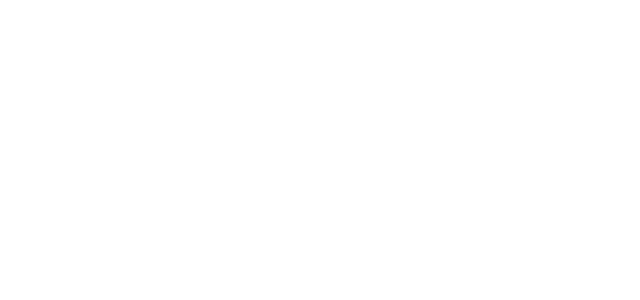
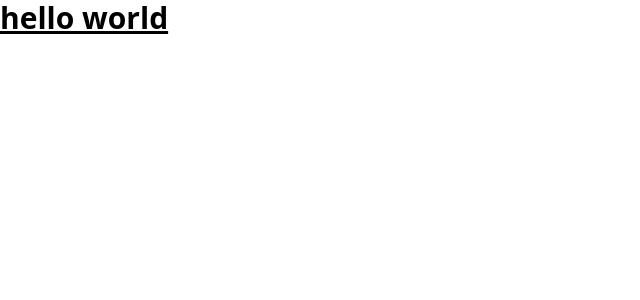
Before and after one commit to woong99/potato-mall-front, a React (Create React App) app: page / in a window 1280 px wide. Shown: the top 300 px of the page, without its empty margins (0-640 px from the left). Built offline with nearby package versions, Linux system fonts and the light colour scheme.

Commit message:
feat: tailwindcss 라이브러리 추가

```diff
--- a/package.json
+++ b/package.json
@@ -34,5 +34,8 @@
       "last 1 firefox version",
       "last 1 safari version"
     ]
+  },
+  "devDependencies": {
+    "tailwindcss": "^3.4.3"
   }
 }
--- a/src/App.js
+++ b/src/App.js
@@ -1,6 +1,7 @@
 function App() {
     return (
         <div className="App">
+            <p className="text-3xl font-bold underline">hello world</p>
         </div>
     );
 }
--- /dev/null
+++ b/src/index.css
@@ -0,0 +1,3 @@
+@tailwind base;
+@tailwind components;
+@tailwind utilities;
--- a/src/index.js
+++ b/src/index.js
@@ -1,6 +1,7 @@
 import React from 'react';
 import ReactDOM from 'react-dom/client';
 import App from './App';
+import './index.css';
 
 const root = ReactDOM.createRoot(document.getElementById('root'));
 root.render(
--- /dev/null
+++ b/tailwind.config.js
@@ -0,0 +1,10 @@
+/** @type {import('tailwindcss').Config} */
+module.exports = {
+    content: [
+        "./src/**/*.{js,jsx,ts,tsx}"
+    ],
+    theme: {
+        extend: {},
+    },
+    plugins: [],
+}
```
Also changed, not shown: 1 other file (tests, documents, lock files or other folders).
